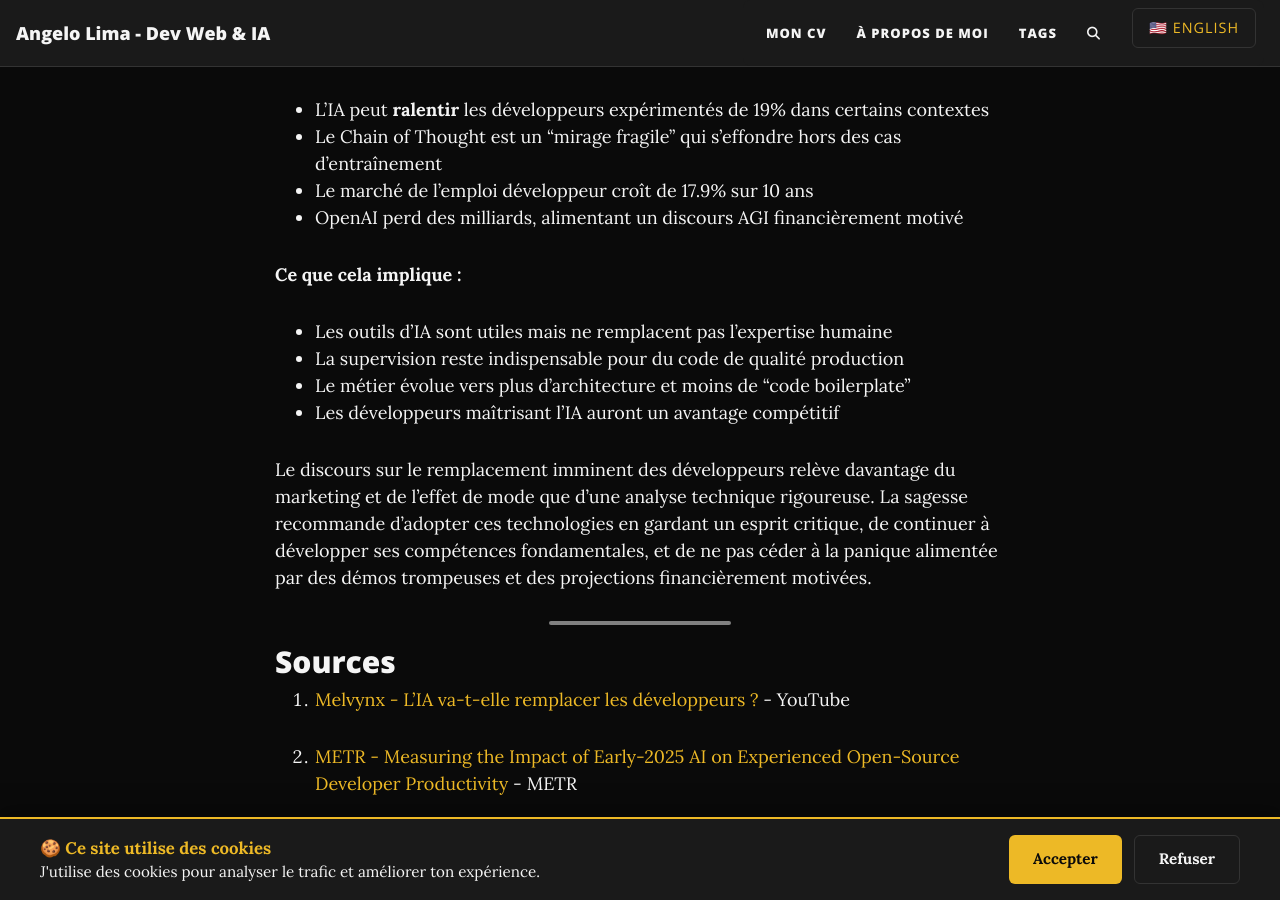
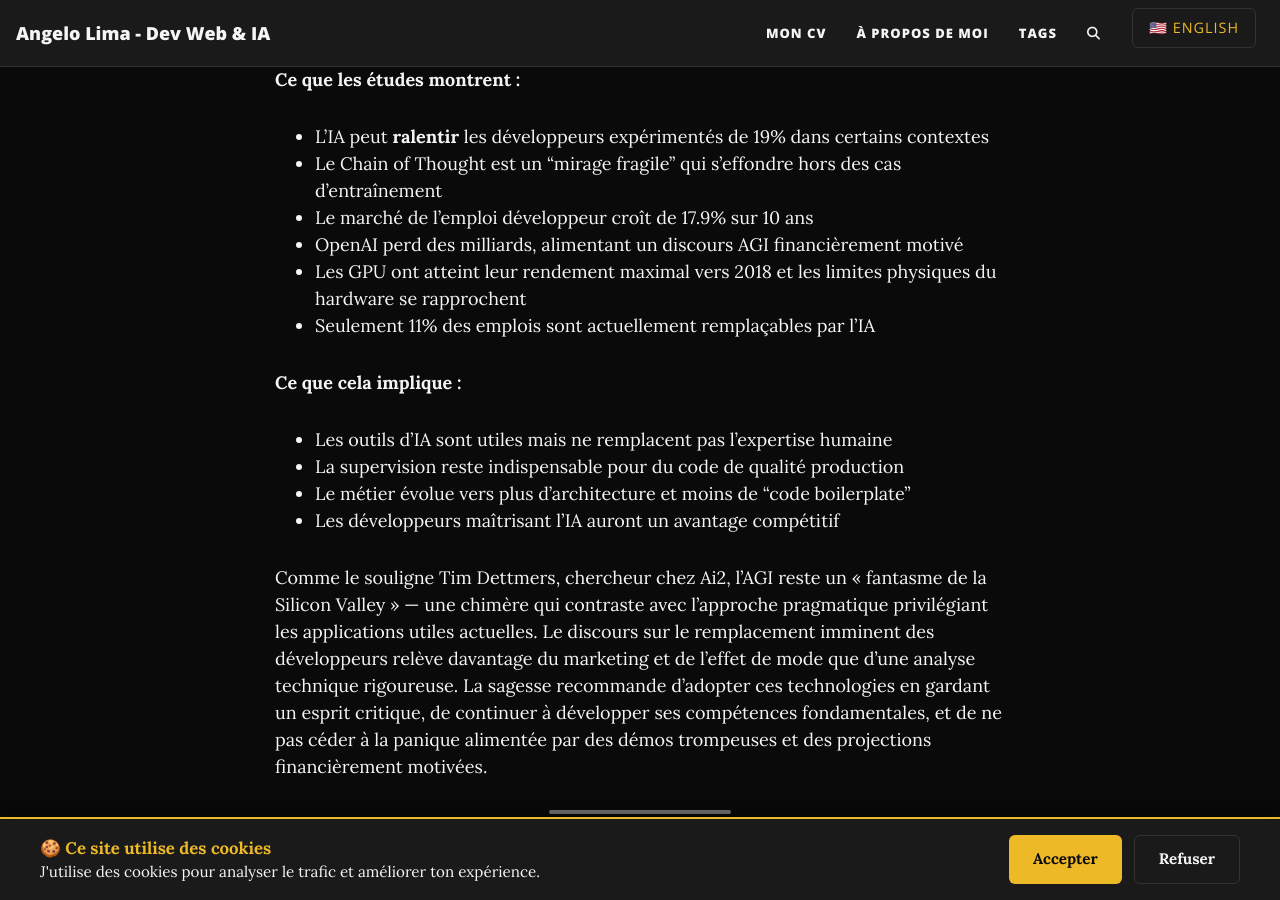
Before and after one commit to Lingelo/angelo-lima.github.io, a Jekyll site: the page built from _posts/2025-12-31-ia-remplacement-developpeurs-analyse-critique.md, in a window 1280 px wide and 900 px high, scrolled down 10017 px. Built offline with Jekyll 4.4.1, drawn with Linux system fonts in a browser that asks for light colours; comment, search, counter and statistics services are not loaded; some of the changed text lies outside the part shown.

Commit message:
feat: update intro and conclusion for narrative coherence
- Introduction now mentions Tim Dettmers and hardware limits analysis
- Conclusion includes new findings: GPU peak efficiency (2018),
  11% jobs replaceable, AGI as "Silicon Valley fantasy"
- Both FR and EN versions updated for consistency

```diff
--- a/_posts/2025-12-31-ia-remplacement-developpeurs-analyse-critique.md
+++ b/_posts/2025-12-31-ia-remplacement-developpeurs-analyse-critique.md
@@ -14,7 +14,7 @@ categories: fr
 
 La panique est palpable sur les réseaux sociaux. Chaque nouvelle démo d'un modèle d'IA générative déclenche une vague de prédictions catastrophistes : "C'est la fin des développeurs", "L'AGI arrive dans 2 ans", "Une équipe de 6 développeurs remplacée par un seul avec l'IA". Ces affirmations méritent une analyse rigoureuse, loin de l'hystérie collective.
 
-Cet article propose une déconstruction méthodique du discours dominant sur l'IA et le remplacement des développeurs, s'appuyant sur des études scientifiques récentes, des données économiques et une [analyse vidéo pertinente de Melvynx](https://www.youtube.com/watch?v=4-QICRWv8jY) sur le sujet.
+Cet article propose une déconstruction méthodique du discours dominant sur l'IA et le remplacement des développeurs, s'appuyant sur des études scientifiques récentes, des données économiques, les analyses de chercheurs comme Tim Dettmers (Ai2) sur les limites physiques du hardware, et une [analyse vidéo pertinente de Melvynx](https://www.youtube.com/watch?v=4-QICRWv8jY) sur le sujet.
 
 ## Le Piège des Démos "Impressionnantes"
 
@@ -229,6 +229,8 @@ Les données récentes dessinent un portrait nuancé loin des prédictions alarm
 - Le Chain of Thought est un "mirage fragile" qui s'effondre hors des cas d'entraînement
 - Le marché de l'emploi développeur croît de 17.9% sur 10 ans
 - OpenAI perd des milliards, alimentant un discours AGI financièrement motivé
+- Les GPU ont atteint leur rendement maximal vers 2018 et les limites physiques du hardware se rapprochent
+- Seulement 11% des emplois sont actuellement remplaçables par l'IA
 
 **Ce que cela implique :**
 - Les outils d'IA sont utiles mais ne remplacent pas l'expertise humaine
@@ -236,7 +238,7 @@ Les données récentes dessinent un portrait nuancé loin des prédictions alarm
 - Le métier évolue vers plus d'architecture et moins de "code boilerplate"
 - Les développeurs maîtrisant l'IA auront un avantage compétitif
 
-Le discours sur le remplacement imminent des développeurs relève davantage du marketing et de l'effet de mode que d'une analyse technique rigoureuse. La sagesse recommande d'adopter ces technologies en gardant un esprit critique, de continuer à développer ses compétences fondamentales, et de ne pas céder à la panique alimentée par des démos trompeuses et des projections financièrement motivées.
+Comme le souligne Tim Dettmers, chercheur chez Ai2, l'AGI reste un « fantasme de la Silicon Valley » — une chimère qui contraste avec l'approche pragmatique privilégiant les applications utiles actuelles. Le discours sur le remplacement imminent des développeurs relève davantage du marketing et de l'effet de mode que d'une analyse technique rigoureuse. La sagesse recommande d'adopter ces technologies en gardant un esprit critique, de continuer à développer ses compétences fondamentales, et de ne pas céder à la panique alimentée par des démos trompeuses et des projections financièrement motivées.
 
 ---
 
```
Also changed, not shown: _posts/2025-12-31-will-ai-replace-developers-critical-analysis.md (+4 -2 lines).
